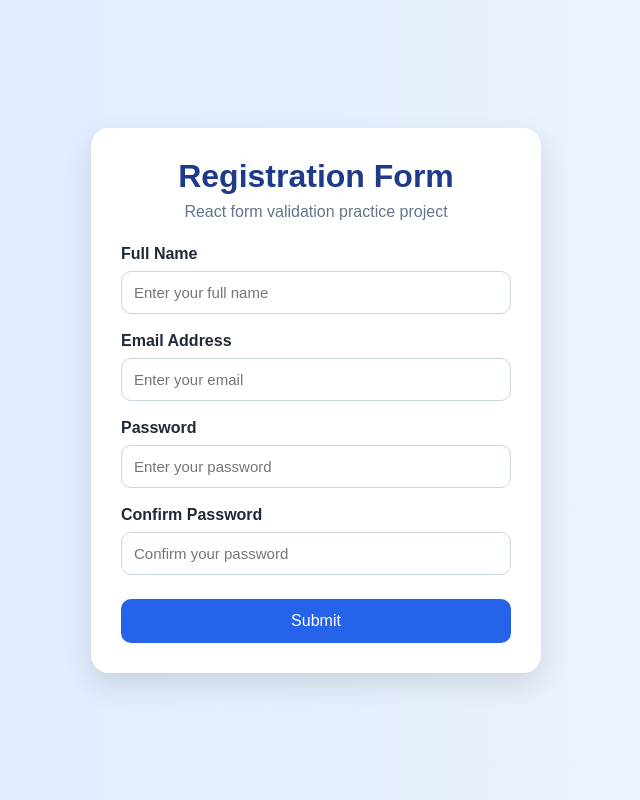
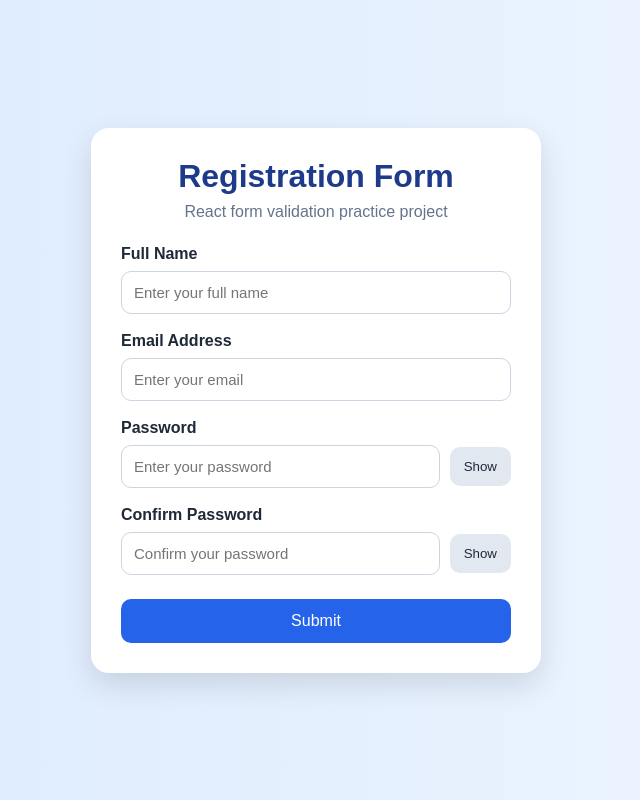
Before and after one commit to anilkumar9493/form-validations-app, a React (Vite) app: page / in a window 1280 px wide. Shown: the whole page, without its empty margins (324-964 px from the left). Built offline with nearby package versions, Linux system fonts and the light colour scheme.

Commit message:
feat: add live validation and password visibility

```diff
--- a/src/App.css
+++ b/src/App.css
@@ -92,3 +92,41 @@ body {
 .submit-btn:hover {
   background: #1d4ed8;
 }
+
+.password-box {
+  display: flex;
+  gap: 10px;
+  align-items: center;
+}
+
+.toggle-btn {
+  border: none;
+  background: #e2e8f0;
+  color: #1e293b;
+  padding: 12px 14px;
+  border-radius: 10px;
+  cursor: pointer;
+  white-space: nowrap;
+}
+
+.toggle-btn:hover {
+  background: #cbd5e1;
+}
+
+.strength {
+  font-size: 14px;
+  margin-top: 8px;
+  font-weight: 600;
+}
+
+.weak {
+  color: #dc2626;
+}
+
+.medium {
+  color: #d97706;
+}
+
+.strong {
+  color: #16a34a;
+}
--- a/src/App.jsx
+++ b/src/App.jsx
@@ -12,40 +12,87 @@ const App = () => {
 
   const [errors, setErrors] = useState({})
   const [successMessage, setSuccessMessage] = useState('')
+  const [showPassword, setShowPassword] = useState(false)
+  const [showConfirmPassword, setShowConfirmPassword] = useState(false)
+
+  const validateField = (name, value, currentFormData) => {
+    switch (name) {
+      case 'name':
+        if (!value.trim()) return 'Name is required'
+        if (value.trim().length < 3) return 'Name must be at least 3 characters'
+        return ''
+
+      case 'email':
+        if (!value.trim()) return 'Email is required'
+        if (!/^[^\s@]+@[^\s@]+\.[^\s@]+$/.test(value)) {
+          return 'Enter a valid email address'
+        }
+        return ''
+
+      case 'password':
+        if (!value.trim()) return 'Password is required'
+        if (value.length < 6) return 'Password must be at least 6 characters'
+        return ''
+
+      case 'confirmPassword':
+        if (!value.trim()) return 'Confirm Password is required'
+        if (value !== currentFormData.password) return 'Passwords do not match'
+        return ''
+
+      default:
+        return ''
+    }
+  }
+
+  const getPasswordStrength = (password) => {
+    if (!password) return ''
+    if (password.length < 6) return 'Weak'
+    if (
+      password.length >= 6 &&
+      /[A-Z]/.test(password) &&
+      /[0-9]/.test(password) &&
+      /[!@#$%^&*]/.test(password)
+    ) {
+      return 'Strong'
+    }
+    return 'Medium'
+  }
 
   const handleChange = (e) => {
     const { name, value } = e.target
-    setFormData((prev) => ({
+
+    const updatedFormData = {
+      ...formData,
+      [name]: value,
+    }
+
+    setFormData(updatedFormData)
+    setErrors((prev) => ({
       ...prev,
-      [name]: value
+      [name]: validateField(name, value, updatedFormData),
+      ...(name === 'password' && updatedFormData.confirmPassword
+        ? {
+          confirmPassword: validateField(
+            'confirmPassword',
+            updatedFormData.confirmPassword,
+            updatedFormData
+          ),
+        }
+        : {}),
     }))
-    setErrors((prev) => ({
-      [name]: ''
-    }))
+
     setSuccessMessage('')
   }
 
   const validateForm = () => {
     const newErrors = {}
 
-    if (!formData.name.trim()) {
-      newErrors.name = "Name is required"
+    Object.keys(formData).forEach((field) => {
+      const error = validateField(field, formData[field], formData)
+      if (error) {
+        newErrors[field] = error
       }
-    if (!formData.email.trim()) {
-      newErrors.email = "Email is required"
-    } else if (!/^[^\\s@]+@[^\\s@]+\\.[^\\s@]+$/.test(formData.email)) {
-      newErrors.email = "Enter a valid email address"
-    }
-    if (!formData.password) {
-      newErrors.password = "Password is required"
-    } else if (formData.password < 6) {
-      newErrors.password = "Password must be at least 6 characters"
-    }
-    if (!formData.confirmPassword) {
-      newErrors.confirmPassword = "Confirm password is required"
-    } else if (formData.password !== formData.confirmPassword) {
-      newErrors.confirmPassword = "Passwords do not match"
-    }
+    })
     return newErrors
   }
 
@@ -69,7 +116,7 @@ const App = () => {
     }
 
   }
-
+  const passwordStrength = getPasswordStrength(formData.password)
   return (
     <div className="app">
       <div className="form-card">
@@ -105,27 +152,57 @@ const App = () => {
 
           <div className="form-group">
             <label htmlFor="password">Password</label>
+            <div className="password-box">
               <input
-              type="password"
+                type={showPassword ? 'text' : 'password'}
                 id="password"
                 name="password"
                 value={formData.password}
                 onChange={handleChange}
                 placeholder="Enter your password"
               />
+              <button
+                type="button"
+                className="toggle-btn"
+                onClick={() => setShowPassword(!showPassword)}
+              >
+                {showPassword ? 'Hide' : 'Show'}
+              </button>
+            </div>
+            {formData.password && (
+              <p
+                className={`strength ${passwordStrength === 'Weak'
+                  ? 'weak'
+                  : passwordStrength === 'Medium'
+                    ? 'medium'
+                    : 'strong'
+                  }`}
+              >
+                Password Strength: {passwordStrength}
+              </p>
+            )}
             {errors.password && <p className="error">{errors.password}</p>}
           </div>
 
           <div className="form-group">
             <label htmlFor="confirmPassword">Confirm Password</label>
+            <div className="password-box">
               <input
-              type="password"
+                type={showConfirmPassword ? 'text' : 'password'}
                 id="confirmPassword"
                 name="confirmPassword"
                 value={formData.confirmPassword}
                 onChange={handleChange}
                 placeholder="Confirm your password"
               />
+              <button
+                type="button"
+                className="toggle-btn"
+                onClick={() => setShowConfirmPassword(!showConfirmPassword)}
+              >
+                {showConfirmPassword ? 'Hide' : 'Show'}
+              </button>
+            </div>
             {errors.confirmPassword && (
               <p className="error">{errors.confirmPassword}</p>
             )}
```
Lines whose indentation alone changed are shown as unchanged.
